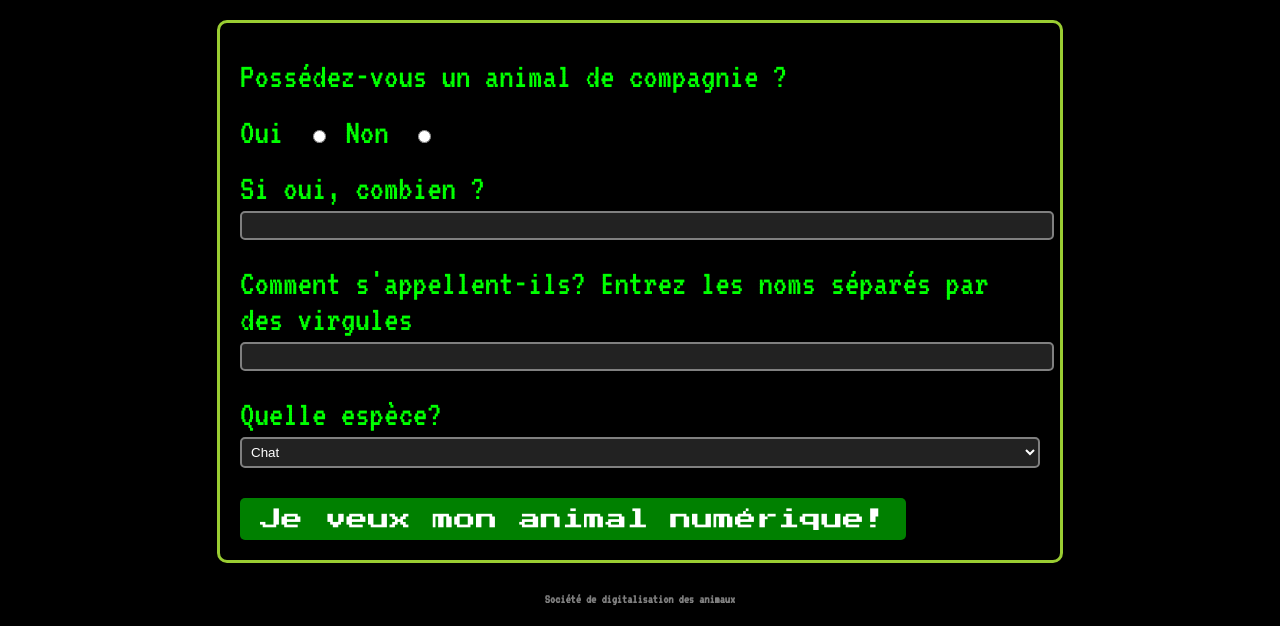
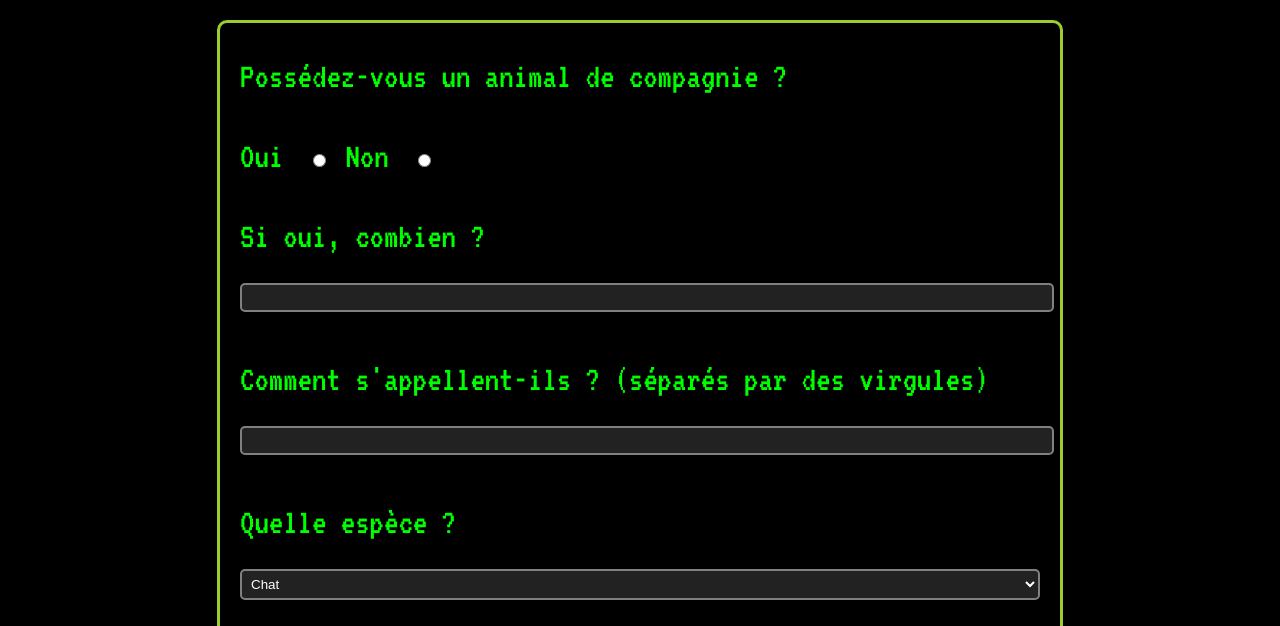
Before and after one commit to glougloush/digitalisation, a plain HTML site: page index.html in a window 1280 px wide. Shown: the part 174-800 px from the top of the page. Drawn offline with Linux system fonts and the light colour scheme.

Commit message:
Update index.html

```diff
--- a/index.html
+++ b/index.html
@@ -2,35 +2,47 @@
 <html lang="fr">
 <head>
     <meta charset="utf-8">
+    <title>Formulaire</title>
     <link rel="stylesheet" href="form.css">
-        <title> Formulaire </title>
     <link href="https://fonts.googleapis.com/css2?family=Press+Start+2P&family=VT323&display=swap" rel="stylesheet">
 </head>
 <body>
-        <header><h1> Digitalisez vos animaux de compagnie! </h1> </header>
+    <header>
+        <h1>Digitalisez vos animaux de compagnie!</h1>
+    </header>
     <main>
-        <form action="form.php" method="POST">
-            <label for="avezVous"> Possédez-vous un animal de compagnie ? </label>
-            <label for="oui"> Oui </label>
+        <form id="animal-form">
+            <label for="avezVous">Possédez-vous un animal de compagnie ?</label><br>
+            <label for="oui">Oui</label>
             <input type="radio" id="oui" name="avezVous" value="oui">
-            <label for="non"> Non </label>
+            <label for="non">Non</label>
             <input type="radio" id="non" name="avezVous" value="non">
-            <br>
-            <label for="cb"> Si oui, combien ? </label>
-            <input type="number" id="cb" name="cb">
-            <label for="noms"> Comment s'appellent-ils? Entrez les noms séparés par des virgules </label>
-            <input type ="text" id="noms" name="noms">
-            <label for="espèce"> Quelle espèce? </label>
-            <select name="espèce" type="espèce">
-                <option name="espèce" value="chat">Chat</option>
-                <option name="espèce" value="chien">Chien</option>
-                <option name="espèce" value="reptile">Reptile</option>
-                <option name="poisson" value="poisson">Poisson</option>
-            </select>
+            <br><br>
+
+            <label for="cb">Si oui, combien ?</label><br>
+            <input type="number" id="cb" name="cb"><br><br>
+
+            <label for="noms">Comment s'appellent-ils ? (séparés par des virgules)</label><br>
+            <input type="text" id="noms" name="noms"><br><br>
+
+            <label for="espèce">Quelle espèce ?</label><br>
+            <select name="espèce" id="espece">
+                <option value="chat">Chat</option>
+                <option value="chien">Chien</option>
+                <option value="reptile">Reptile</option>
+                <option value="poisson">Poisson</option>
+            </select><br><br>
+
             <input type="submit" value="Je veux mon animal numérique!">
         </form>
+
+        <div id="resultat" style="margin-top: 30px; font-family: 'VT323', monospace; color: yellowgreen; font-size: 1.4em;"></div>
     </main>
+
     <footer>
-        <h6> Société de digitalisation des animaux </h6>
+        <h6>Société de digitalisation des animaux</h6>
+    </footer>
+
+    <script src="form.js"></script>
 </body>
 </html>
```
Lines whose indentation alone changed are shown as unchanged.
